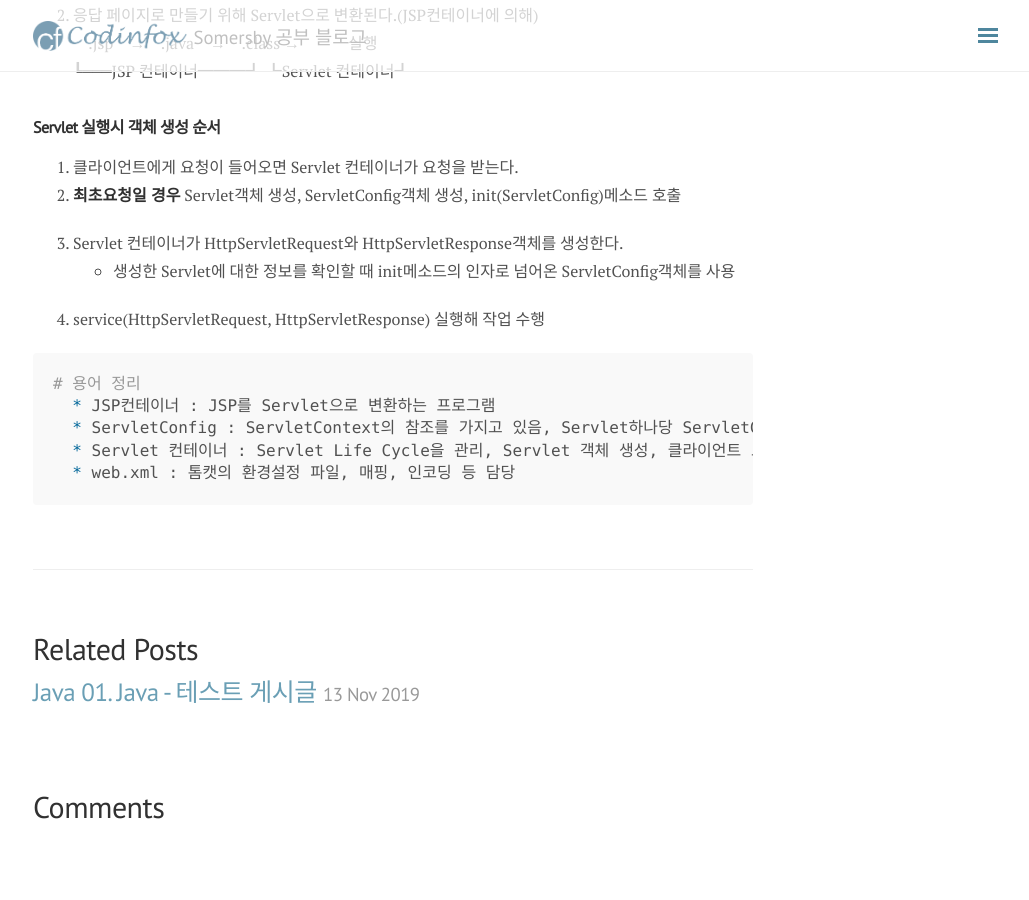
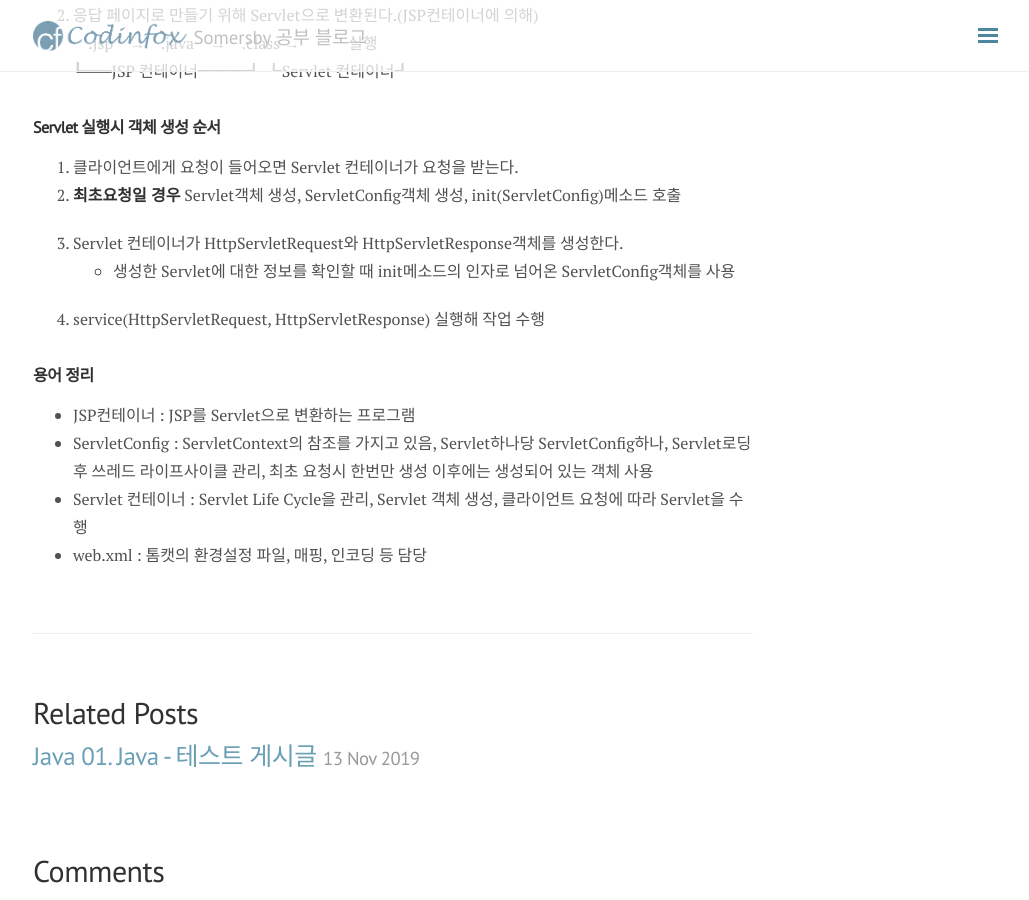
Before and after one commit to Somersbii/Somersbii.github.io, a Jekyll site: the page built from _posts/2019-11-14-Servlet JSP-01.md, in a window 1280 px wide and 900 px high, scrolled down 510 px. Shown: the whole window, without its empty margins (247-1276 px from the left). Built offline with Jekyll 4.4.1, drawn with Linux system fonts in a browser that asks for light colours; nearby versions of some CDN libraries; comment, search, counter and statistics services are not loaded; before the commit the page ends 1346 px from its top, so only the background shows below that.

Commit message:
Update 2019-11-14-Servlet JSP-01.md

````diff
--- a/_posts/2019-11-14-Servlet JSP-01.md
+++ b/_posts/2019-11-14-Servlet JSP-01.md
@@ -29,10 +29,9 @@ comments: true
 
 4. service(HttpServletRequest, HttpServletResponse) 실행해 작업 수행
 
-```shell
-# 용어 정리
+
+### 용어 정리
   * JSP컨테이너 : JSP를 Servlet으로 변환하는 프로그램
   * ServletConfig : ServletContext의 참조를 가지고 있음, Servlet하나당 ServletConfig하나, Servlet로딩 후 쓰레드 라이프사이클 관리, 최초 요청시 한번만 생성 이후에는 생성되어 있는 객체 사용
   * Servlet 컨테이너 : Servlet Life Cycle을 관리, Servlet 객체 생성, 클라이언트 요청에 따라 Servlet을 수행
   * web.xml : 톰캣의 환경설정 파일, 매핑, 인코딩 등 담당
-```
````
